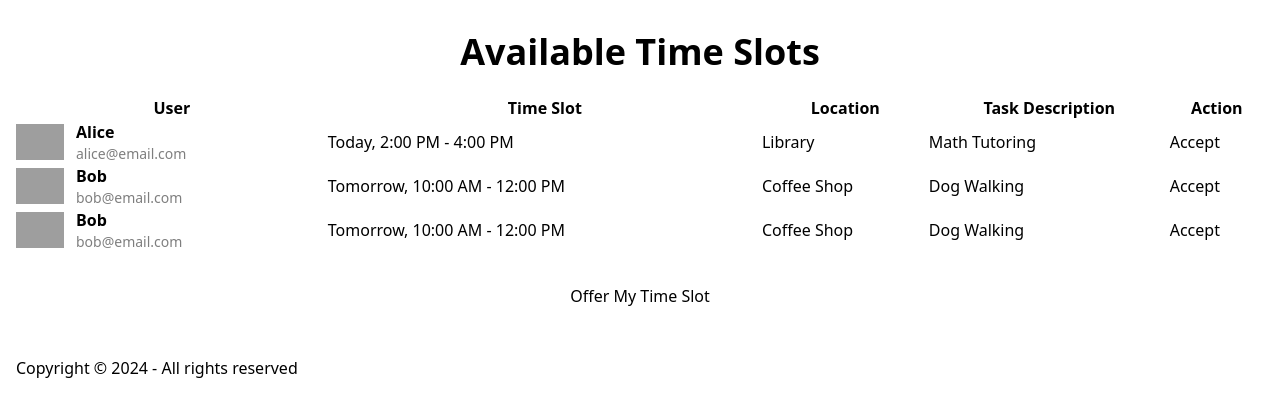
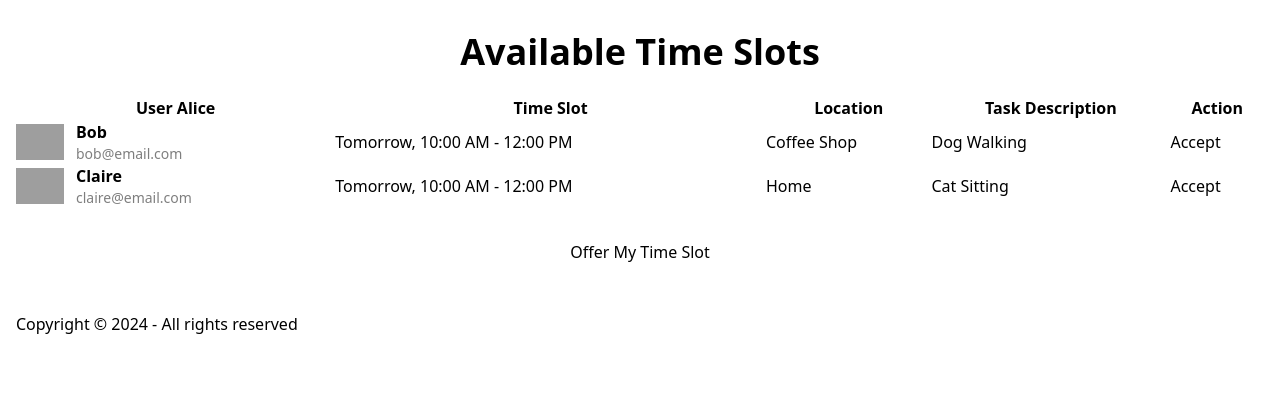
Before and after one commit to ccaecha/hackathon-5-team-5, a Flask app: page /dashboard in a window 1280 px wide. Shown: the part 124-541 px from the top of the page. Run offline with Flask 3, Linux system fonts and the light colour scheme; some libraries are stand-ins or nearby versions; grey boxes are pictures that could not be loaded.

Commit message:
changing users by clicking on the dropdown

```diff
--- a/flask-app/app/main/routes.py
+++ b/flask-app/app/main/routes.py
@@ -1,4 +1,4 @@
-from flask import Blueprint, render_template, session
+from flask import Blueprint, render_template, session, redirect, request
 from flask import jsonify
 from ..db.db import MockDatabase
 
@@ -18,7 +18,7 @@ def get_data():
 @main.route("/set-user/<username>")
 def set_user(username):
     session["user"] = username
-    return jsonify({"message": f"User {username} set in session"})
+    return redirect(request.referrer or "/")
 
 
 @main.route("/dashboard")
@@ -42,17 +42,24 @@ def dashboard():
             "task": "Dog Walking",
         },
         {
-            "user_name": "Bob",
-            "email": "bob@email.com",
+            "user_name": "Claire",
+            "email": "claire@email.com",
             "avatar_url": "https://api.dicebear.com/7.x/miniavs/svg?seed=User3",
             "time": "Tomorrow, 10:00 AM - 12:00 PM",
-            "location": "Coffee Shop",
-            "task": "Dog Walking",
+            "location": "Home",
+            "task": "Cat Sitting",
         },
     ]
+
+    filtered_slots = [
+        slot for slot in slots if slot["user_name"].lower() != current_user.lower()
+    ]
+    slots = filtered_slots
     # In production, you would fetch from the database:
     # slots = MockDatabase.get_all("slots")
-    return render_template("main/dashboard.html", slots=slots)
+    return render_template(
+        "main/dashboard.html", slots=slots, current_user=current_user
+    )
 
 
 @main.route("/db-test")
--- a/flask-app/app/templates/main/base.html
+++ b/flask-app/app/templates/main/base.html
@@ -22,7 +22,7 @@
     {% block navbar %}
     <div class="navbar bg-base-100">
         <div class="flex-1">
-            <a class="btn btn-ghost text-xl">Flask App</a>
+            <a class="btn btn-ghost text-xl" href="/">Flask App</a>
         </div>
         <div class="flex-none">
             <ul class="menu menu-horizontal px-1 dropdown-end">
--- a/flask-app/app/templates/main/dashboard.html
+++ b/flask-app/app/templates/main/dashboard.html
@@ -9,7 +9,7 @@
         <table class="table table-zebra w-full">
             <thead>
                 <tr>
-                    <th>User</th>
+                    <th>User {{current_user}}</th>
                     <th>Time Slot</th>
                     <th>Location</th>
                     <th>Task Description</th>
```
